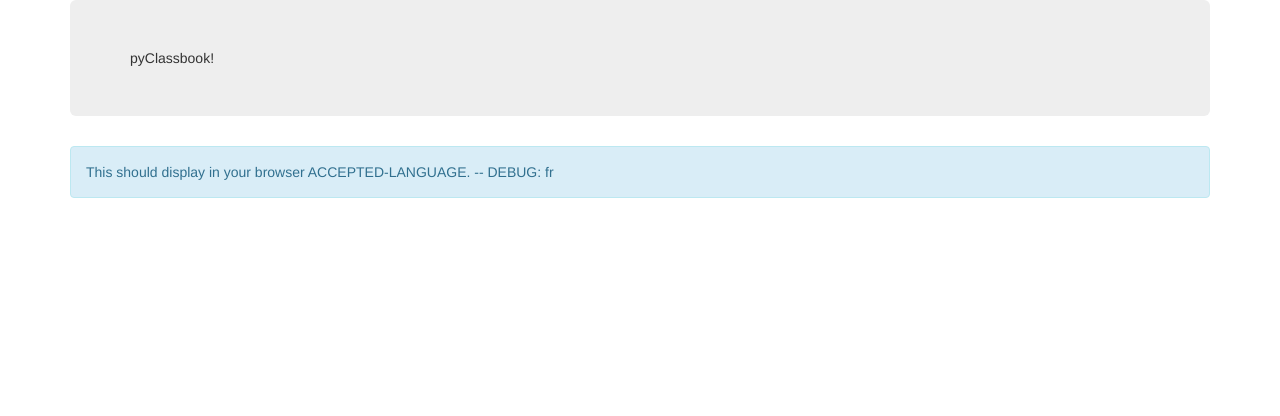
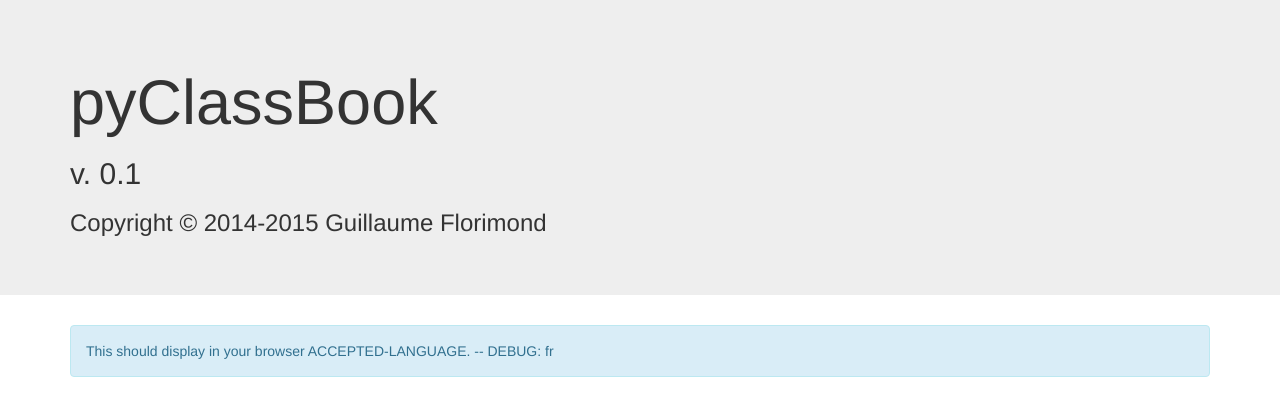
Before and after one commit to mw4rf/pyclassbook, a Django app: page / in a window 1280 px wide. Shown: the part 51-467 px from the top of the page. Run offline with Django 3.2, Linux system fonts and the light colour scheme; some libraries are stand-ins or nearby versions.

Commit message:
homepage infos

```diff
--- a/home/templates/home/index.html
+++ b/home/templates/home/index.html
@@ -4,9 +4,15 @@
 
 {% block content %}
 
+<div class="jumbotron">
+    <div class="container">
+        <h1>{{ APP_NAME }}</h1>
+        <h2>v. {{ APP_VERSION }}</h2>
+        <h3>{{ COPYRIGHT }}</h3>
+    </div>
+</div>
+
 <div class="container">
-
-    <div class="jumbotron">pyClassbook!</div>
 
     <div class="alert alert-info">
         {% trans "This should display in your browser ACCEPTED-LANGUAGE." %}
--- a/home/views.py
+++ b/home/views.py
@@ -1,5 +1,11 @@
 from django.shortcuts import render
+from django.conf import settings
 
 def index(request):
     ''' App Home. '''
-    return render(request, 'home/index.html')
+    response = {
+        'APP_NAME': settings.APP_NAME,
+        'APP_VERSION': settings.APP_VERSION,
+        'COPYRIGHT': settings.COPYRIGHT
+    }
+    return render(request, 'home/index.html', response)
--- a/pyclassbook/settings.py
+++ b/pyclassbook/settings.py
@@ -9,6 +9,11 @@ https://docs.djangoproject.com/en/1.8/topics/settings/
 For the full list of settings and their values, see
 https://docs.djangoproject.com/en/1.8/ref/settings/
 """
+
+APP_NAME = "pyClassBook"
+APP_VERSION = "0.1"
+from datetime import date
+COPYRIGHT = "Copyright © 2014-%s Guillaume Florimond" % str(date.today().year)
 
 # Build paths inside the project like this: os.path.join(BASE_DIR, ...)
 import os
```
